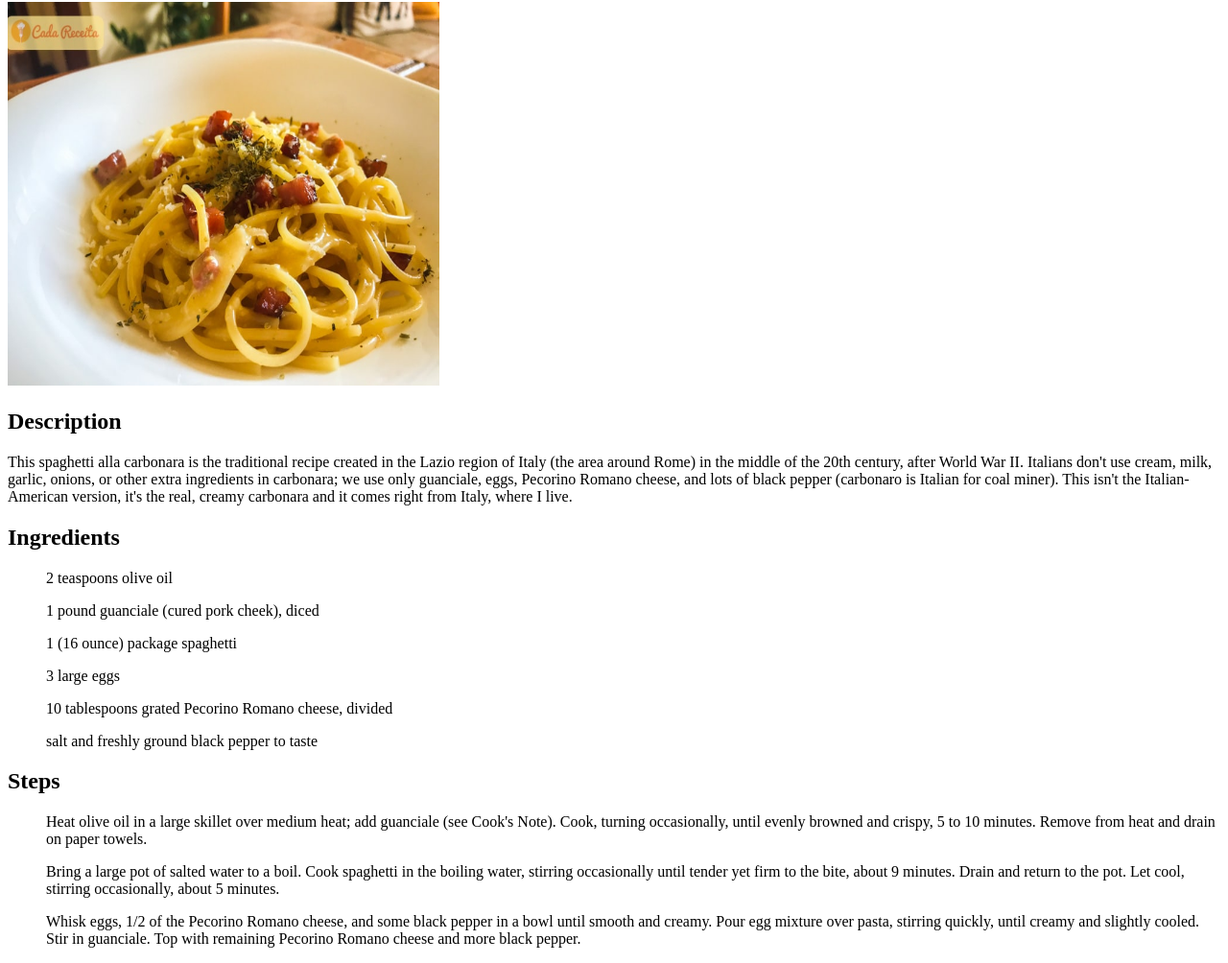
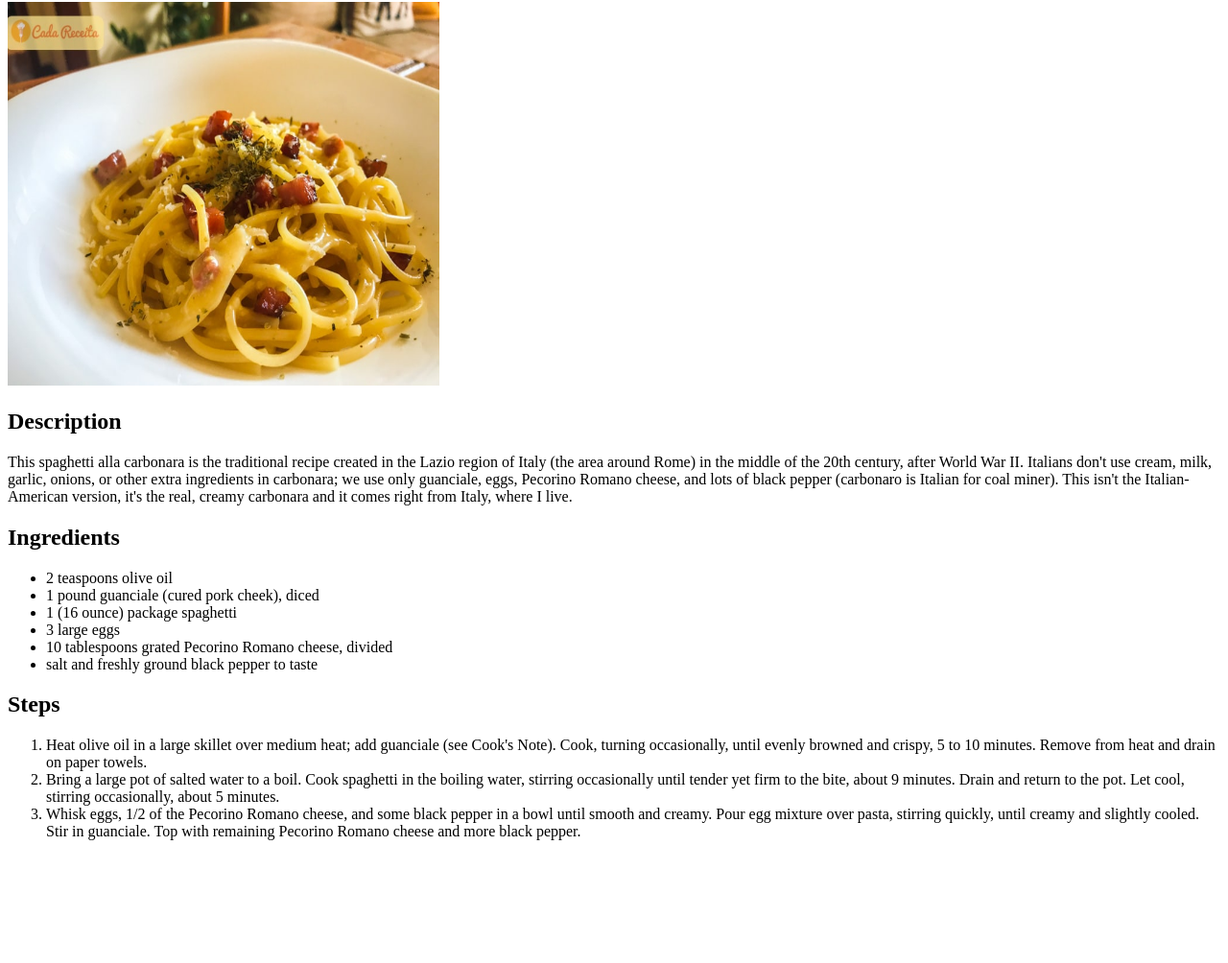
Before and after one commit to EduSTC/odin-recipes, a plain HTML site: page recipes/spaghetti.html in a window 1280 px wide. Shown: the part 78-1082 px from the top of the page at 96% size. After the commit the page ends 970 px from the top, so only its background shows below. Drawn offline with Linux system fonts and the light colour scheme.

Commit message:
Corrected a list bug i forgot to use the li tag

```diff
--- a/recipes/spaghetti.html
+++ b/recipes/spaghetti.html
@@ -16,20 +16,20 @@
     </p>
     <h2>Ingredients</h2>
     <ul>
-        <p>2 teaspoons olive oil</p>
-        <p>1 pound guanciale (cured pork cheek), diced</p>
-        <p>1 (16 ounce) package spaghetti</p>
-        <p>3 large eggs</p>
-        <p>10 tablespoons grated Pecorino Romano cheese, divided</p>
-        <p>salt and freshly ground black pepper to taste</p>
+        <li>2 teaspoons olive oil</li>
+        <li>1 pound guanciale (cured pork cheek), diced</li>
+        <li>1 (16 ounce) package spaghetti</li>
+        <li>3 large eggs</li>
+        <li>10 tablespoons grated Pecorino Romano cheese, divided</li>
+        <li>salt and freshly ground black pepper to taste</li>
     </ul>
     <h2>Steps</h2>
     <ol>
-        <p>Heat olive oil in a large skillet over medium heat; add guanciale (see Cook's Note). Cook, turning occasionally, until evenly browned and crispy, 5 to 10 minutes. Remove from heat and drain on paper towels. </p>
-        <p>Bring a large pot of salted water to a boil. Cook spaghetti in the boiling water, stirring occasionally until tender yet firm to the bite, about 9 minutes.
-            Drain and return to the pot. Let cool, stirring occasionally, about 5 minutes. </p>
-        <p>Whisk eggs, 1/2 of the Pecorino Romano cheese, and some black pepper in a bowl until smooth and creamy.
-            Pour egg mixture over pasta, stirring quickly, until creamy and slightly cooled. Stir in guanciale. Top with remaining Pecorino Romano cheese and more black pepper. </p>
+        <li>Heat olive oil in a large skillet over medium heat; add guanciale (see Cook's Note). Cook, turning occasionally, until evenly browned and crispy, 5 to 10 minutes. Remove from heat and drain on paper towels. </li>
+        <li>Bring a large pot of salted water to a boil. Cook spaghetti in the boiling water, stirring occasionally until tender yet firm to the bite, about 9 minutes.
+            Drain and return to the pot. Let cool, stirring occasionally, about 5 minutes. </li>
+        <li>Whisk eggs, 1/2 of the Pecorino Romano cheese, and some black pepper in a bowl until smooth and creamy.
+            Pour egg mixture over pasta, stirring quickly, until creamy and slightly cooled. Stir in guanciale. Top with remaining Pecorino Romano cheese and more black pepper. </li>
     </ol>
 </body>
 </html>
```
